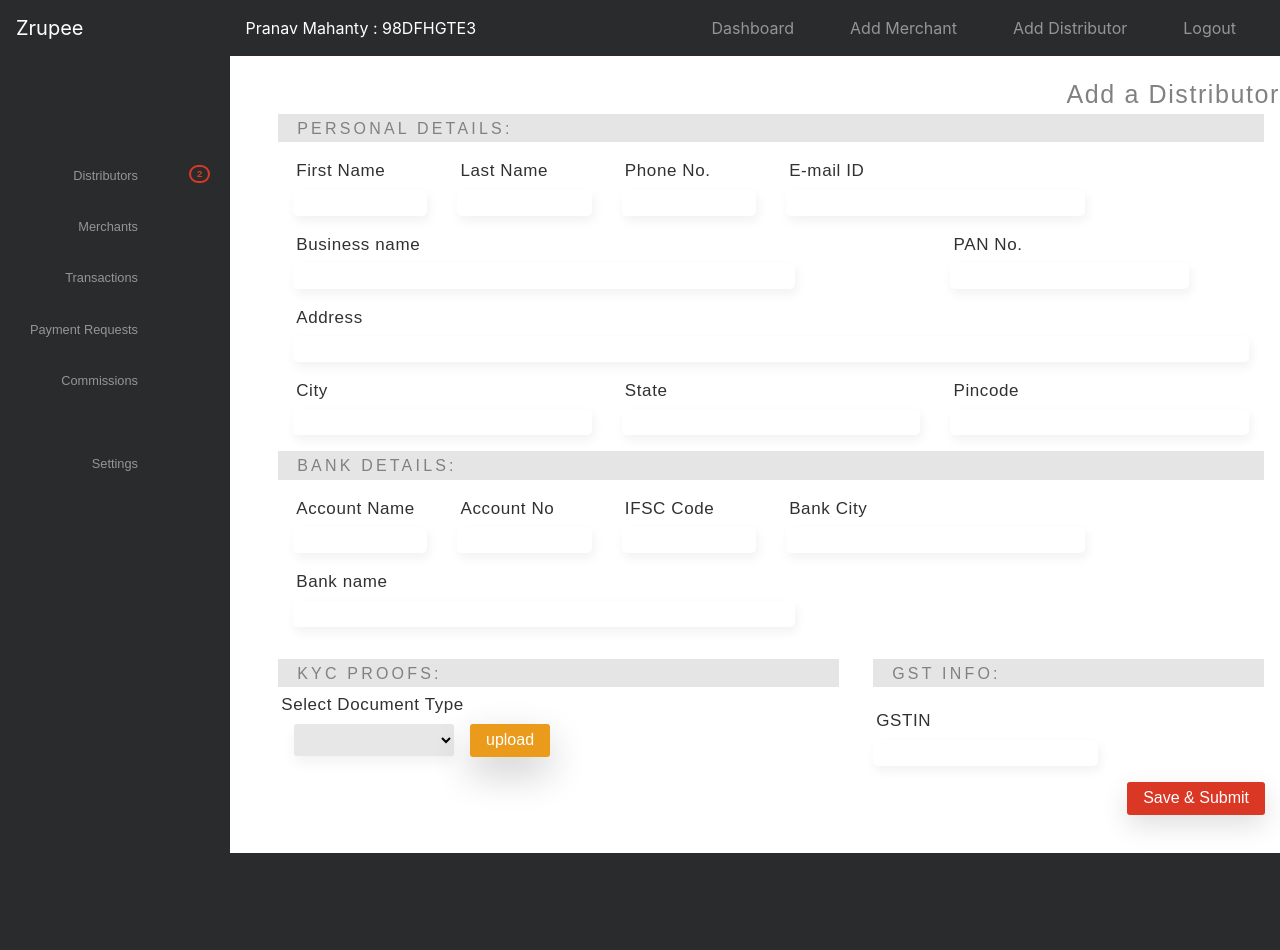
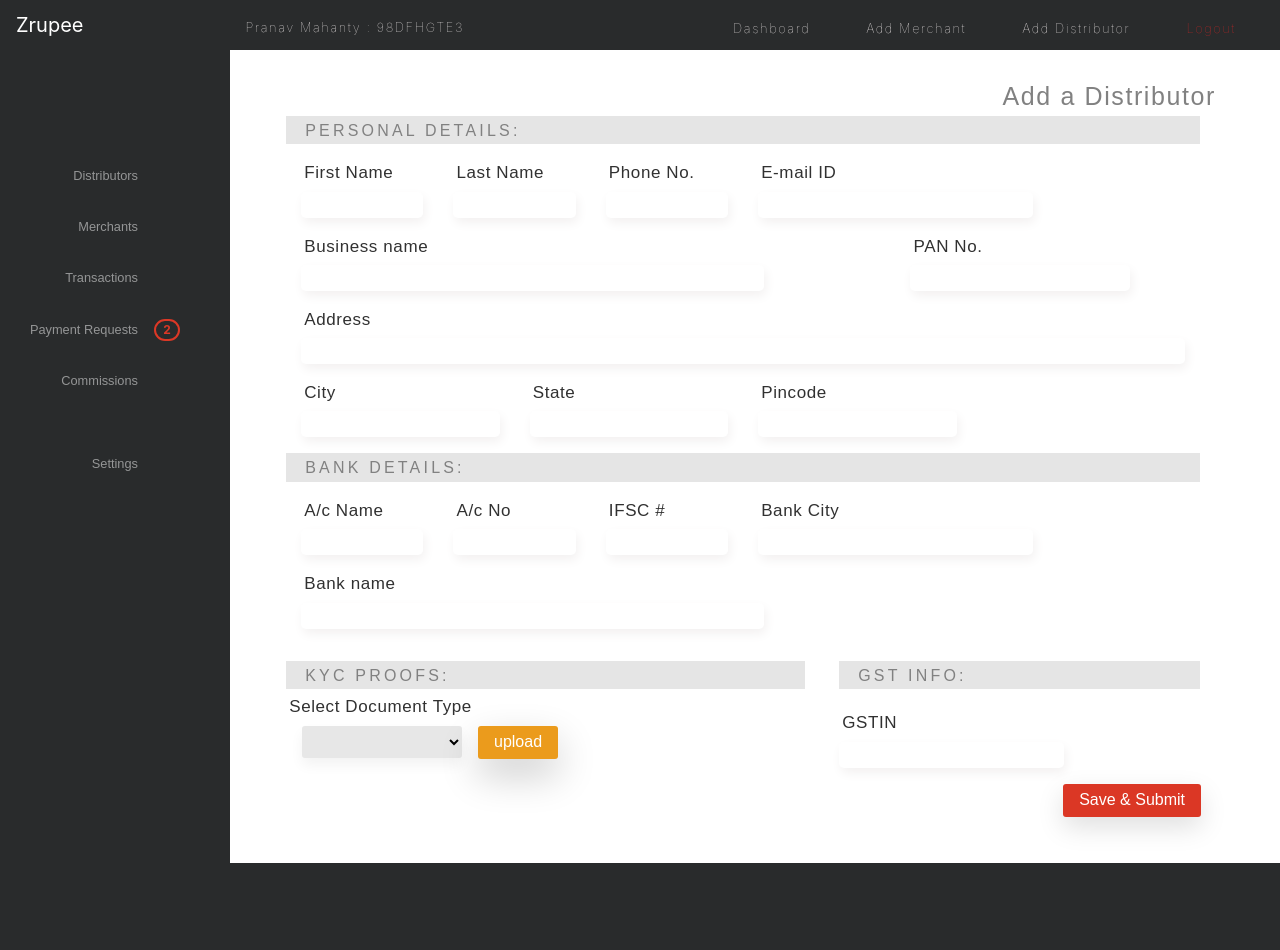
Before and after one commit to Sherly14/CMS, a Django app: a page that uses templates/base.html in a window 1280 px wide. Run offline with Django 3.2, Linux system fonts and the light colour scheme; the visitor is signed in with stand-in values (Sample User, id 1); lists and menus that the app fills with data are empty; parts of the project's set-up code (start-up, migrations or seed data) failed here and were passed over; some libraries are stand-ins or nearby versions.

Commit message:
making html changes in add merchant

```diff
--- a/templates/base.html
+++ b/templates/base.html
@@ -34,7 +34,7 @@
 {% if user.is_authenticated %}
 
     <!-- Navigation /starts -->
-    <nav id="mainNav" class="navbar static-top navbar-toggleable-md navbar-inverse bg-inverse">
+    <nav id="mainNav" class="navbar static-top navbar-toggleable-md navbar-inverse bg-inverse" style="height: 50px;">
         <button class="navbar-toggler navbar-toggler-right" type="button" data-toggle="collapse"
                 data-target="#navbarExample" aria-controls="navbarExample"
                 aria-expanded="false" aria-label="Toggle navigation">
@@ -54,9 +54,9 @@
                 <li class="nav-item">
                     <a class="nav-link textAlignRight" href="{% url 'transaction:transaction-list' %}">Transactions</a>
                 </li>
-                <li class="nav-item">
-                    <a class="nav-link textAlignRight" href="{% url 'payment-requests:payment-request-list' %}">Payment Requests
-                        <span class="badge badge-pill badge-outline" style="margin-right:-30px">2</span></a>
+                <li class="nav-item" style="position: relative;">
+                    <a class="nav-link textAlignRight" href="{% url 'payment-requests:payment-request-list' %}">Payment Requests</a>
+                    <span class="badge badge-pill badge-outline">2</span></a>
                 </li>
                 <li class="nav-item">
                     <a class="nav-link textAlignRight " href="{% url 'commission:display-commission' %}">Commissions</a>
@@ -71,30 +71,30 @@
             </ul>
             <ul class="navbar-nav">
 
-                <li class="nav-item"><a class="nav-link whiteTextColor">Pranav Mahanty : 98DFHGTE3
+                <li class="nav-item"><a class="nav-link wheatTextColor headerTextName">Pranav Mahanty : 98DFHGTE3
                 </a>
                 </li>
             </ul>
 
             <ul class="navbar-nav ml-auto">
 
-                <li class="nav-item leftMargin">
-                    <a class="nav-link" href="{% url 'user:dashboard' %}">Dashboard</a>
+                <li class="nav-item leftMargin headerText">
+                    <a class="nav-link wheatTextColor" href="{% url 'user:dashboard' %}">Dashboard</a>
                 </li>
 
                 {% if request.user.zr_admin_user.role.name == "DISTRIBUTOR" or request.user.is_superuser %}
-                <li class="nav-item leftMargin">
-                    <a class="nav-link" href="{% url 'user:merchant-create' %}">Add Merchant</a>
+                <li class="nav-item leftMargin headerText">
+                    <a class="nav-link wheatTextColor" href="{% url 'user:merchant-create' %}">Add Merchant</a>
                 </li>
                 {% endif %}
 
                 {% if request.user.is_superuser %}
-                <li class="nav-item leftMargin">
-                    <a class="nav-link" href="{% url 'user:distributor-create' %}">Add Distributor</a>
+                <li class="nav-item leftMargin headerText">
+                    <a class="nav-link wheatTextColor" href="{% url 'user:distributor-create' %}">Add Distributor</a>
                 </li>
                 {% endif %}
-                <li class="nav-item leftMargin">
-                    <a class="nav-link" href="{% url 'logout' %}">Logout</a>
+                <li class="nav-item leftMargin headerText">
+                    <a class="nav-link redTextColor" href="{% url 'logout' %}">Logout</a>
                 </li>
             </ul>
         </div>
--- a/zruser/templates/zruser/add_distributor.html
+++ b/zruser/templates/zruser/add_distributor.html
@@ -6,9 +6,9 @@
 {% block content %}
 
 
-<div class="content-wrapper">
+<div class="content-wrapper py-2" style="padding-left: 0.5rem; padding-right: 4rem">
     <p class="heading-right">Add a Distributor</p>
-    <div class="container-fluid">
+    <div class="container-fluid" style="position: relative;">
         <div class="row">
             <p class="heading-bg">PERSONAL DETAILS:</p>
         </div>
@@ -89,7 +89,7 @@
                 </div>
             </div>
             <div class="row">
-                <div class="col-sm-4">
+                <div class="col-sm-3">
                     <div class="form-group">
                         <label for="city">City</label>
                         {{ merchant_form.city|attr:"class:fill"|attr:"id:city" }}
@@ -98,7 +98,7 @@
                         {% endif %}
                     </div>
                 </div>
-                <div class="col-sm-4">
+                <div class="col-sm-3">
                     <div class="form-group">
                         <label for="state">State</label>
                         {{ merchant_form.state|attr:"class:fill"|attr:"id:state" }}
@@ -107,7 +107,7 @@
                         {% endif %}
                     </div>
                 </div>
-                <div class="col-sm-4">
+                <div class="col-sm-3">
                     <div class="form-group">
                         <label for="pincode">Pincode</label>
                         {{ merchant_form.pincode|attr:"class:fill"|attr:"id:pincode" }}
@@ -125,7 +125,7 @@
             <div class="row">
                 <div class="col-sm-2">
                     <div class="form-group">
-                        <label for="acname">Account Name</label>
+                        <label for="acname">A/c Name</label>
                         {{ bank_detail_form.account_name|attr:"id:acname"|attr:"class:fill" }}
                         {% if bank_detail_form.account_name.errors %}
                             {{ bank_detail_form.account_name.errors }}
@@ -134,7 +134,7 @@
                 </div>
                 <div class="col-sm-2">
                     <div class="form-group">
-                        <label for="acno">Account No</label>
+                        <label for="acno">A/c No</label>
                         {{ bank_detail_form.account_no|attr:"id:acno"|attr:"class:fill" }}
                         {% if bank_detail_form.account_no.errors %}
                             {{ bank_detail_form.account_no.errors }}
@@ -143,7 +143,7 @@
                 </div>
                 <div class="col-sm-2">
                     <div class="form-group">
-                        <label for="ifsc_code">IFSC Code</label>
+                        <label for="ifsc_code">IFSC #</label>
                         {{ bank_detail_form.IFSC_code|attr:"id:ifsc_code"|attr:"class:fill" }}
                         {% if bank_detail_form.IFSC_code.errors %}
                             {{ bank_detail_form.IFSC_code.errors }}
```
Also changed, not shown: zruser/templates/zruser/add_merchant.html (+5 -5 lines).
